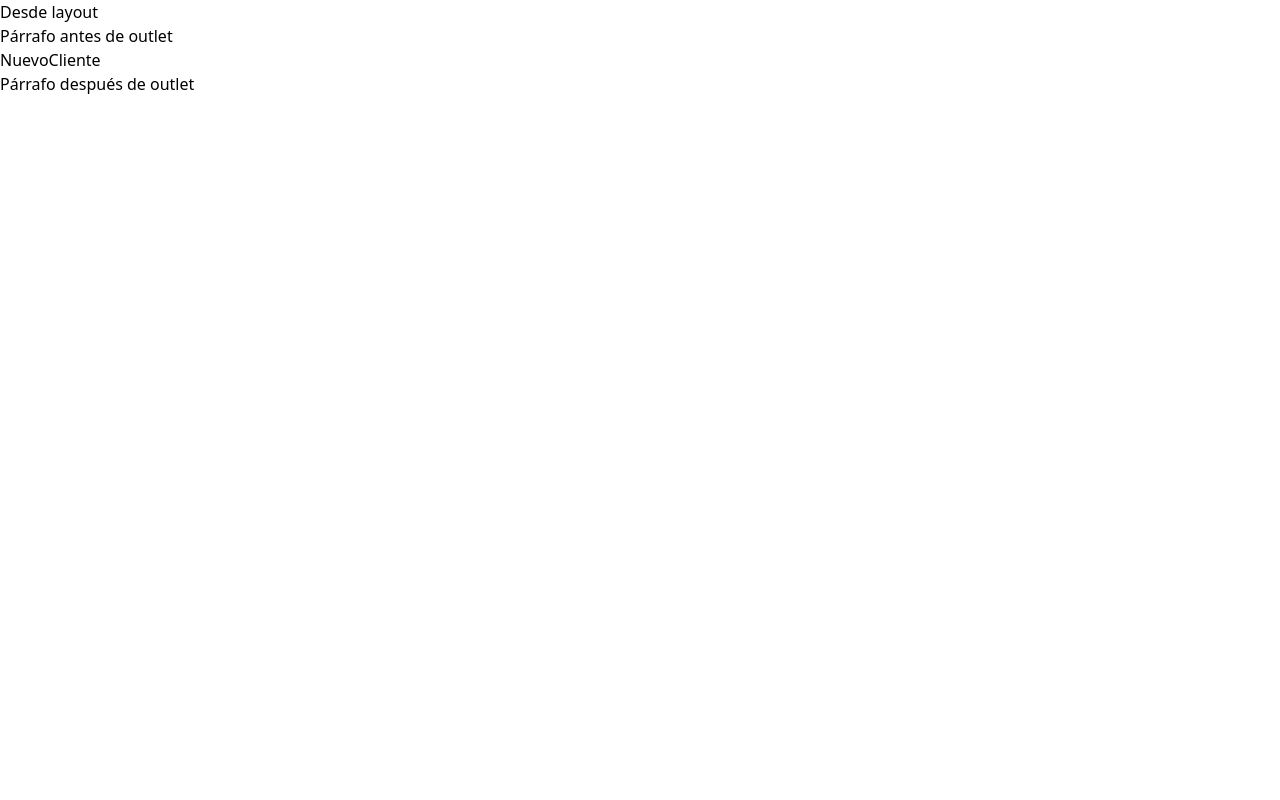
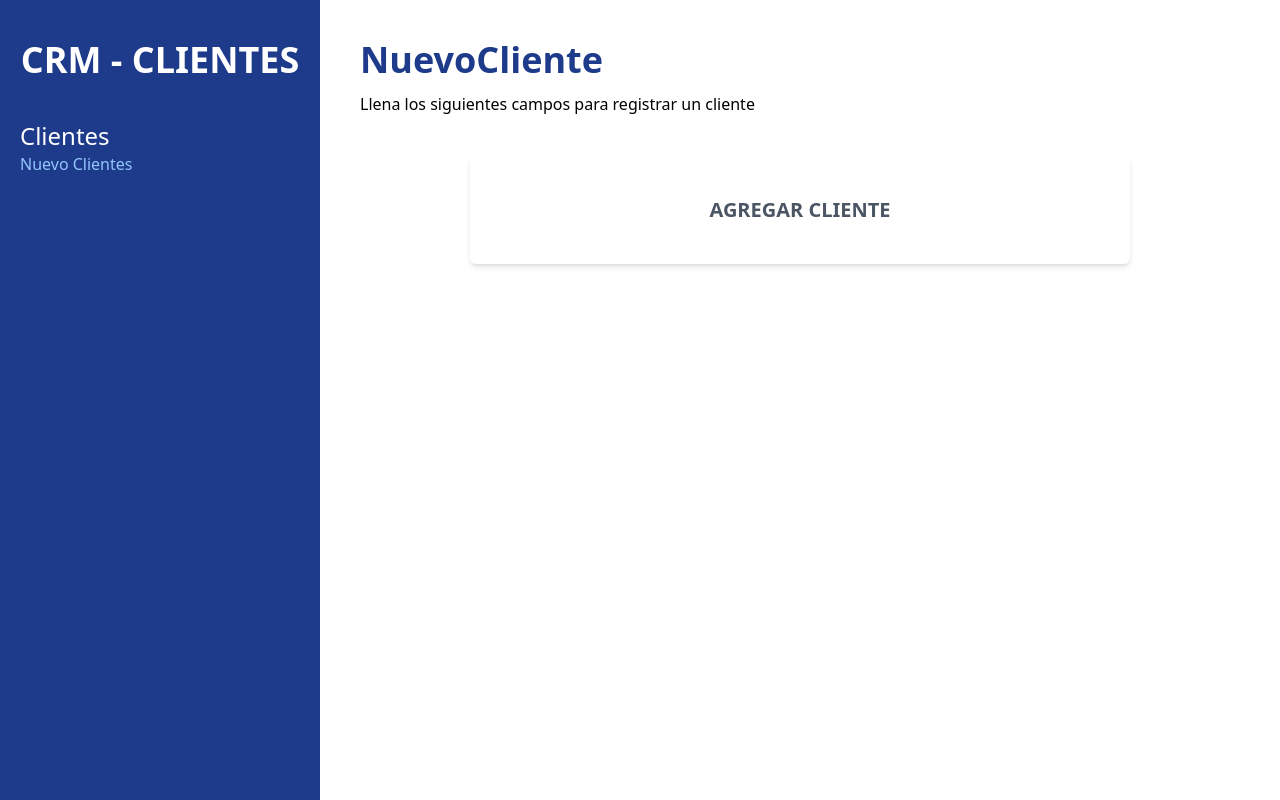
Before and after one commit to aitorgus/crm-react, a React (Vite) app: page /clientes/nuevo in a window 1280 px wide. Built offline with nearby package versions, Linux system fonts and the light colour scheme.

Commit message:
Terminado Layout y empezando Formularios

```diff
--- /dev/null
+++ b/src/components/Formulario.jsx
@@ -0,0 +1,11 @@
+import React from 'react'
+
+const Formulario = () => {
+  return (
+      <div className='bg-white mt-10 px-5 py-10  rounded-md shadow-md md:w-3/4 mx-auto'>
+          <h1 className='text-gray-600 font-bold text-xl uppercase text-center'>Agregar Cliente</h1>
+      </div>
+  )
+}
+
+export default Formulario
--- a/src/layout/Layout.jsx
+++ b/src/layout/Layout.jsx
@@ -1,14 +1,31 @@
-import {Outlet} from 'react-router-dom'
+import {Outlet,Link, useLocation} from 'react-router-dom'
 
 const Layout = () => {
+
+
+    const location = useLocation()
+    const urlActual = location.pathname
+
     return (
-        <div>
+        <div className='md:flex md:min-h-screen'>
+            <div className='md:w-1/4 bg-blue-900 px-5 py-10'>
+                 <h2 className='text-4xl font-black text-center text-white'>CRM -  CLIENTES</h2>
+                <nav className='mt-10'>
+                    {/*Comprobamos que la ruta actual coincide con el path de "clientes o nuevo", para cambiar el css y resaltar el menú seleccionado */}
+                    <Link
+                        className={`${urlActual === '/clientes' ? 'text-blue-300' :
+                        'text-white text-2xl block mt-2 hover:text-blue-300 '} `}
+                        to="/clientes" >Clientes</Link>
 
-            <div><h1>Desde layout</h1></div>
+                    <Link className={`${urlActual === '/clientes/nuevo' ? 'text-blue-300' :
+                        'text-white text-2xl block mt-2 hover:text-blue-300 '} `}
+                        to="/clientes/nuevo">Nuevo Clientes</Link>
+                    </nav>
+            </div>
 
-            <p>Párrafo antes de outlet</p>
-            <Outlet ></Outlet>
-            <p>Párrafo después de outlet</p>
+            <div className='md:w-3/4 p-10'> <Outlet/>
+            </div>
+
       </div>
 
   )
--- a/src/paginas/NuevoCliente.jsx
+++ b/src/paginas/NuevoCliente.jsx
@@ -1,8 +1,13 @@
 import React from 'react'
-
+import Formulario from '../components/Formulario'
 const NuevoCliente = () => {
   return (
-    <div><h1></h1>NuevoCliente</div>
+    <>
+      <h1 className='font-black text-4xl text-blue-900 '>NuevoCliente</h1>
+      <p className='mt-3'>Llena los siguientes campos para registrar un cliente</p>
+
+      <Formulario/>
+    </>
   )
 }
 
--- a/tailwind.config.js
+++ b/tailwind.config.js
@@ -1,8 +1,11 @@
 module.exports = {
-  purgue: ["index.html", "./src/**/*.jsx"],
-  content: [],
+content: [
+    // Example content paths...
+    './public/**/*.html',
+    './src/**/*.{js,jsx,ts,tsx,vue}',
+  ],
   theme: {
-    extend: {},
-  },
-  plugins: [],
+    // ...
+  }
+  // ...
 }
```
